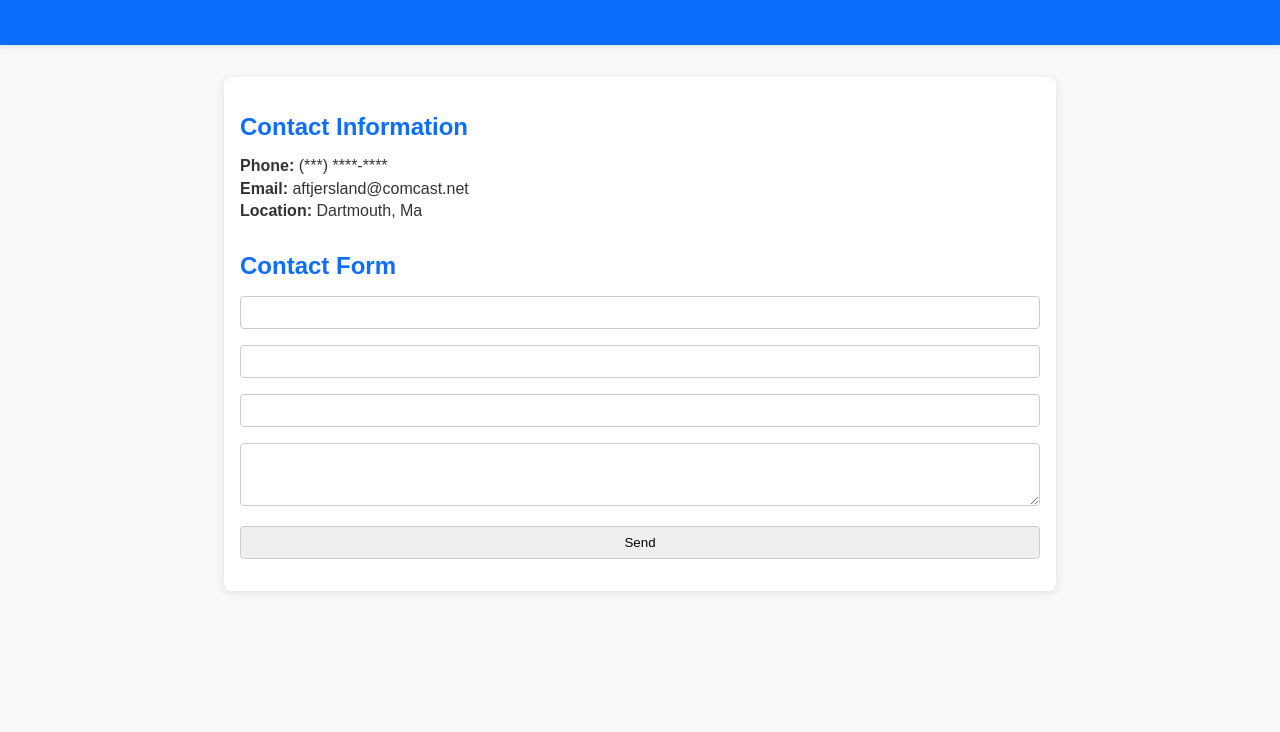
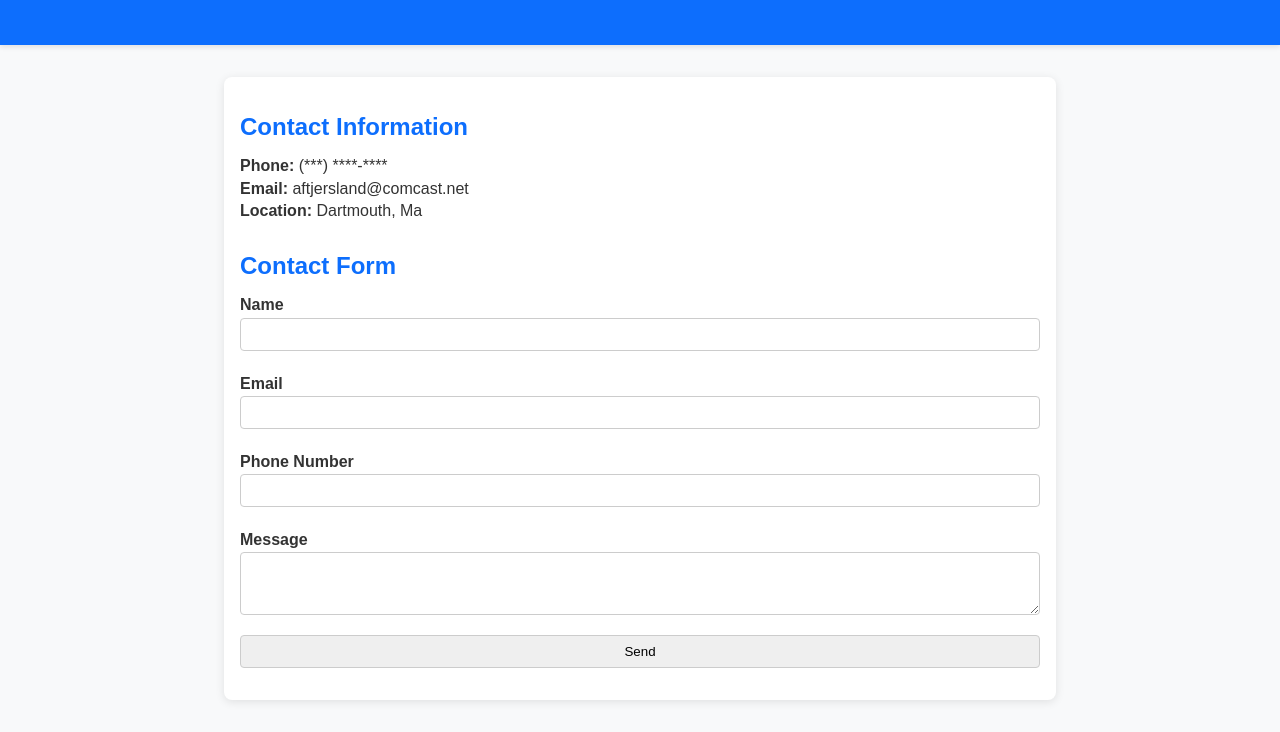
Before and after one commit to atjersland/aaronTjerslandElectrical, a plain HTML site: page index.html in a window 1280 px wide. Shown: the part 133-865 px from the top of the page. Before the commit the page ends 800 px from the top, so only its background shows below. Drawn offline with Linux system fonts and the light colour scheme.

Commit message:
change form provider to web3forms.com

```diff
--- a/index.html
+++ b/index.html
@@ -88,11 +88,21 @@
 
     <section>
       <h2>Contact Form</h2>
-      <form id="contactform" action="https://formsubmit.io/send/abtjersland@comcast.net" method="POST">
-        <input name="name" type="text" id="name">
+      <form id="contactform" action="https://api.web3forms.com/submit" method="POST">
+        <input type="hidden" name="access_key" value="
+742a9ce8-b665-4194-b75c-b19f2506158c">
+
+        <label for="message">Name</label>
+        <input name="message" type="text" id="name">
+
+        <label for="email">Email</label>
         <input name="email" type="email" id="email">
+
+        <label for="phoneNumber">Phone Number</label>
         <input name="phoneNumber" type="tel" id="phoneNumber">
-        <textarea name="Message" id="message" rows="3"></textarea>
+
+        <label for="message">Message</label>
+        <textarea name="message" id="message" rows="3"></textarea>
 
         <input name="_formsubmit_id" type="text" style="display:none">
 
@@ -102,6 +112,3 @@
   </div>
 </body>
 </html>
-  </div>
-</body>
-</html>
```
